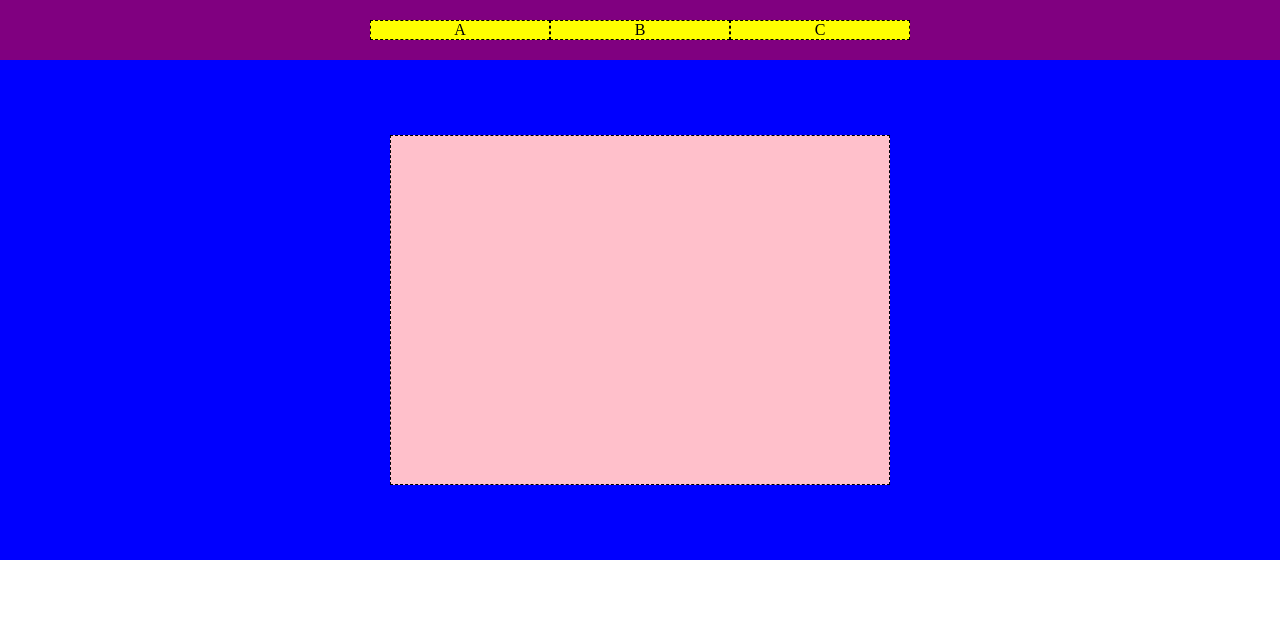
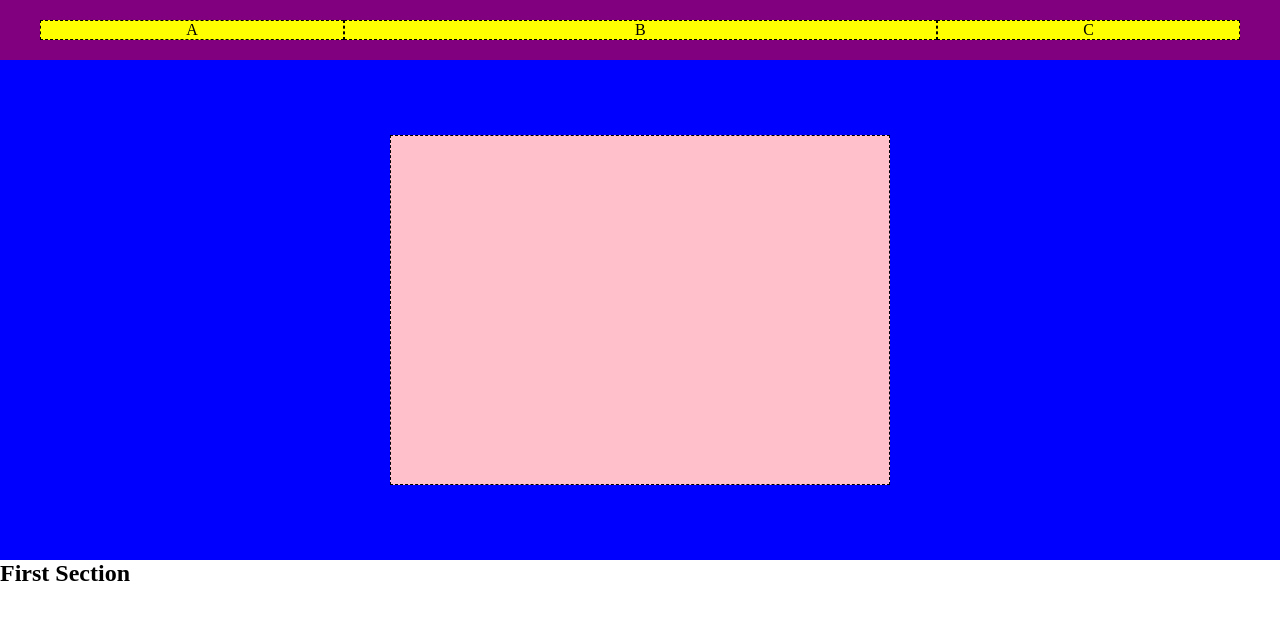
Before and after one commit to ponzinz/flex_structure, a plain HTML site: page index.html in a window 1280 px wide. Drawn offline with Linux system fonts and the light colour scheme.

Commit message:
fix: header and header selectors

```diff
--- a/index.html
+++ b/index.html
@@ -9,7 +9,7 @@
 </head>
 
 <body>
-    <header>
+    <header class="debug">
         <nav class="debug">
             <div class="logo debug">A</div>
             <div class="links debug">B</div>
@@ -19,6 +19,9 @@
             <div class="hero-box debug"></div>
         </div>
     </header>
+    <section>
+        <h1>First Section</h1>
+    </section>
 </body>
 
 </html>
--- a/style.css
+++ b/style.css
@@ -10,13 +10,11 @@
 /*--------------------
     DEBUG
 --------------------*/
-nav.debug {
+header.debug {
     background-color: purple;
 }
 
-.debug:is(.logo,
-    .links,
-    .login) {
+nav * {
     background-color: yellow;
     border: 1px dashed black;
 }
@@ -33,24 +31,22 @@ nav.debug {
 /*--------------------
     HEADER
 --------------------*/
-header {
-    display: flex;
-    flex-direction: column;
-}
 
 nav {
-    width: 100%;
+    width: 1200px;
     padding: 20px 0;
     margin: auto;
     justify-content: center;
     display: flex;
 }
 
-.logo,
-.links,
-.login {
-    min-width: 180px;
+nav * {
     text-align: center;
+    flex-grow: 1;
+}
+
+nav div:nth-child(2) {
+    flex-grow: 2;
 }
 
 .hero {
```
